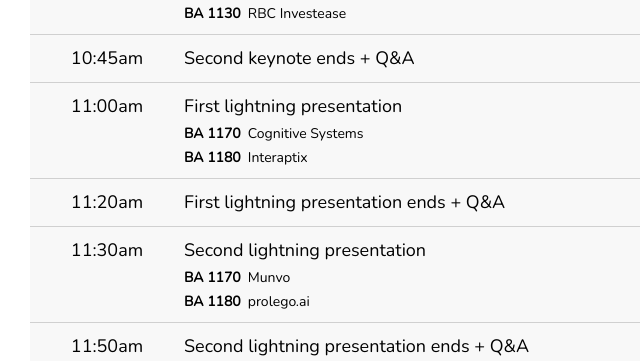
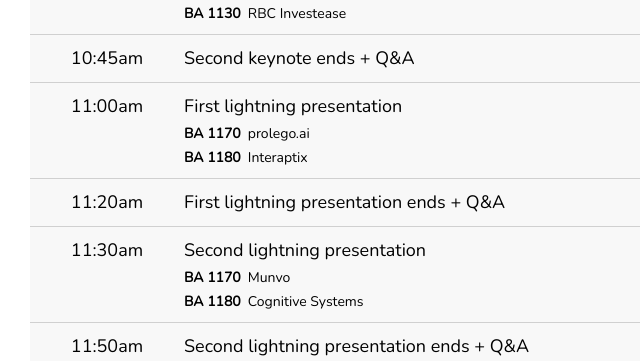
Before and after one commit to rayraykay/hellocon-2020, a React (Create React App) app: page / in a window 1280 px wide. Shown: the part 2820-3181 px from the top of the page, without its empty margins (302-942 px from the left). Built offline with nearby package versions, Linux system fonts and the light colour scheme.

Commit message:
Link to sponsors id and switch speakers

```diff
--- a/src/components/Sponsors.jsx
+++ b/src/components/Sponsors.jsx
@@ -37,7 +37,7 @@
 );
 
 const Sponsors = () => (
-  <Container className="Sponsors" maxWidth={false}>
+  <Container className="Sponsors" maxWidth={false} id="sponsors">
     <Grid
       container
       direction="column"
--- a/src/resources/schedule.json
+++ b/src/resources/schedule.json
@@ -39,7 +39,7 @@
     "details": [
       {
         "location": "BA 1170",
-        "speaker": "Cognitive Systems"
+        "speaker": "prolego.ai"
       },
       {
         "location": "BA 1180",
@@ -63,7 +63,7 @@
       },
       {
         "location": "BA 1180",
-        "speaker": "prolego.ai"
+        "speaker": "Cognitive Systems"
       }
     ]
   },
```
